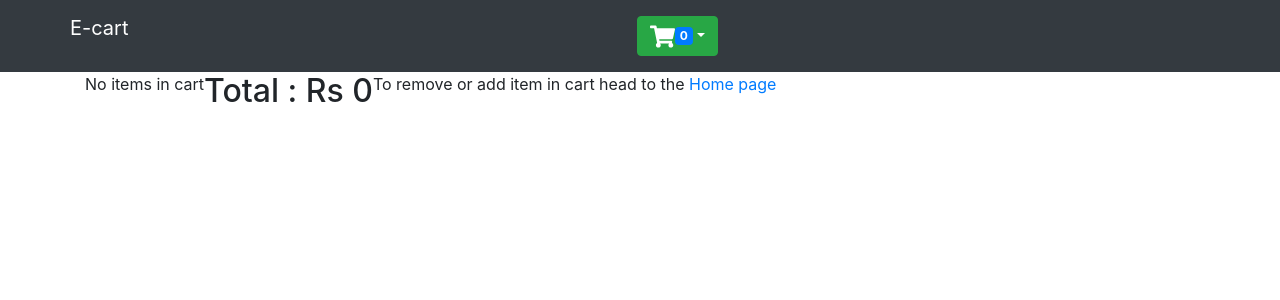
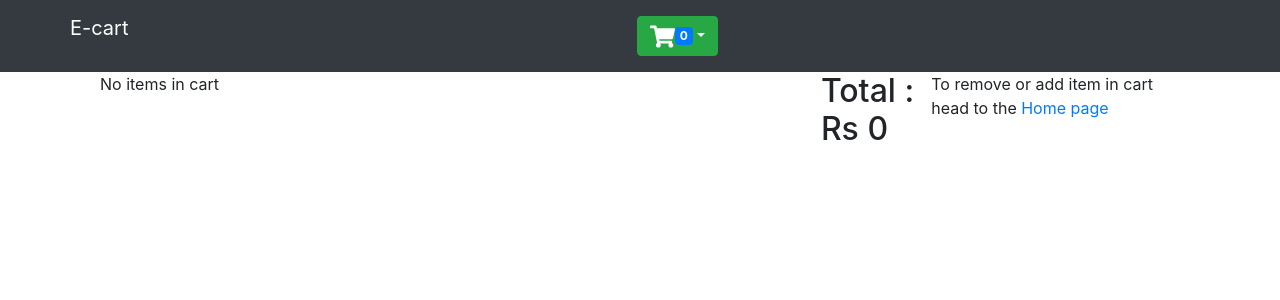
Before and after one commit to subham827/Backend-webcart, a React (Create React App) app: page /cart in a window 1280 px wide. Shown: the top 300 px of the page. Built offline with nearby package versions, Linux system fonts and the light colour scheme.

Commit message:
Update Cart.js

```diff
--- a/src/components/Cart.js
+++ b/src/components/Cart.js
@@ -1,8 +1,13 @@
-
 import { ListGroup, Button } from "react-bootstrap";
 import { Link } from "react-router-dom";
+import Container from 'react-bootstrap/Container';
+import Row from 'react-bootstrap/Row';
+import Col from 'react-bootstrap/Col';
+
 
 const Cart = ({ carte, setCarte }) => {
+  console.log(carte)
+
   const increase = async (id, quantity) => {
     const req = await fetch(`http://localhost:8000/api/aqty`, {
       method: "PUT",
@@ -20,7 +25,13 @@ const Cart = ({ carte, setCarte }) => {
     setCarte(data.cart);
 
   };
+
+
   const decrease = async (id, quantity) => {
+    if(quantity == 1){
+      alert("If you want the product to be removed please remove it from home page");
+      return;
+    }
     const req = await fetch(`http://localhost:8000/api/dqty`, {
       method: "PUT",
       headers: {
@@ -42,8 +53,10 @@ const Cart = ({ carte, setCarte }) => {
 
   return (
     <div className="container d-flex">
-      <ListGroup>
-        {carte.length > 0 ? (
+      <Container>
+        <Row>
+          <Col>
+          {carte.length > 0 ? (
           carte.map((prod) => {
             return (
               <div>
@@ -71,7 +84,10 @@ const Cart = ({ carte, setCarte }) => {
         ) : (
           <div>No items in cart</div>
         )}
-      </ListGroup>
+          </Col>
+        </Row>
+
+      </Container>
 
       <h2>Total : Rs {sum}</h2>
 
```
